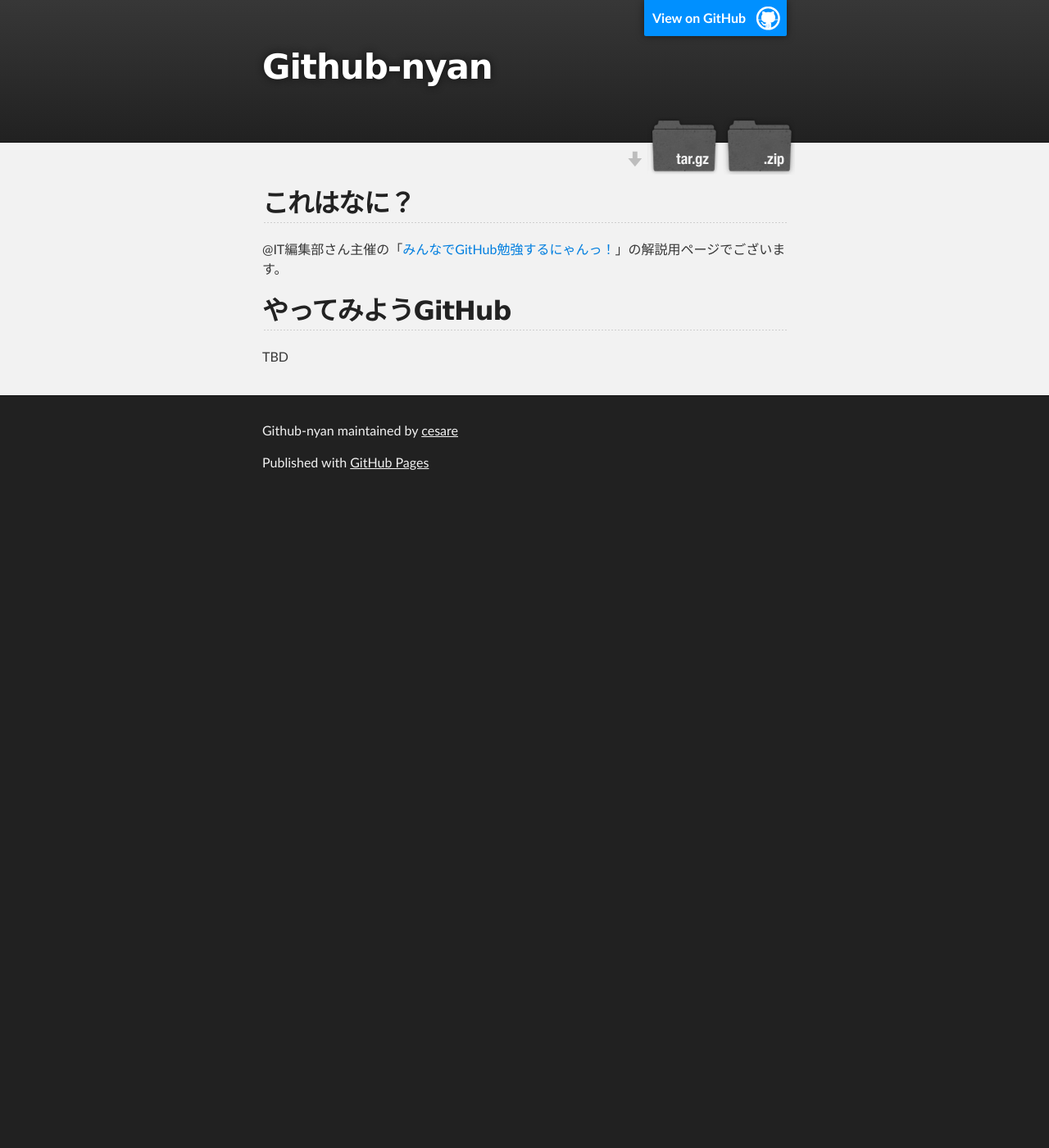
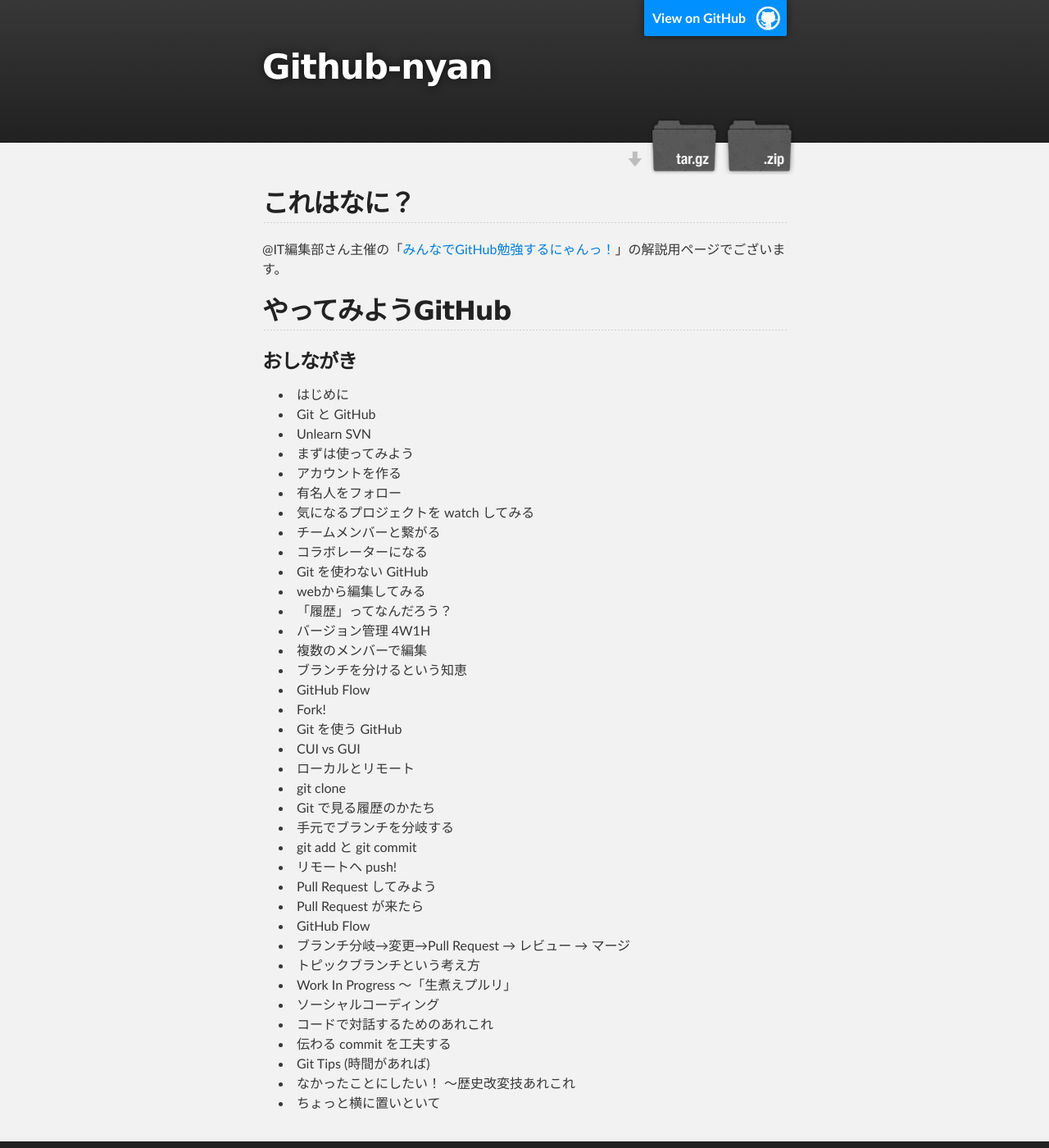
Before and after one commit to cesare/github-nyan, a Jekyll site: the page built from index.md, in a window 1280 px wide and 1400 px high. Shown: the whole window at 82% size. Built offline with Jekyll 4.4.1, drawn with Linux system fonts in a browser that asks for light colours; Markdown is read by kramdown in place of the engine named in the settings.

Commit message:
Add the syllabus

```diff
--- a/index.md
+++ b/index.md
@@ -7,4 +7,42 @@
 
 ## やってみようGitHub
 
-TBD
+### おしながき
+
+* はじめに
+ * Git と GitHub
+ * Unlearn SVN
+* まずは使ってみよう
+ * アカウントを作る
+ * 有名人をフォロー
+ * 気になるプロジェクトを watch してみる
+ * チームメンバーと繋がる
+ * コラボレーターになる
+* Git を使わない GitHub
+ * webから編集してみる
+ * 「履歴」ってなんだろう？
+ * バージョン管理 4W1H
+ * 複数のメンバーで編集
+ * ブランチを分けるという知恵
+ * GitHub Flow
+ * Fork!
+* Git を使う GitHub
+ * CUI vs GUI
+ * ローカルとリモート
+ * git clone
+ * Git で見る履歴のかたち
+ * 手元でブランチを分岐する
+ * git add と git commit
+ * リモートへ push!
+ * Pull Request してみよう
+ * Pull Request が来たら
+* GitHub Flow
+ * ブランチ分岐→変更→Pull Request → レビュー → マージ
+ * トピックブランチという考え方
+ * Work In Progress 〜「生煮えプルリ」
+* ソーシャルコーディング
+ * コードで対話するためのあれこれ
+ * 伝わる commit を工夫する
+* Git Tips (時間があれば)
+ * なかったことにしたい！ 〜歴史改変技あれこれ
+ * ちょっと横に置いといて
```
